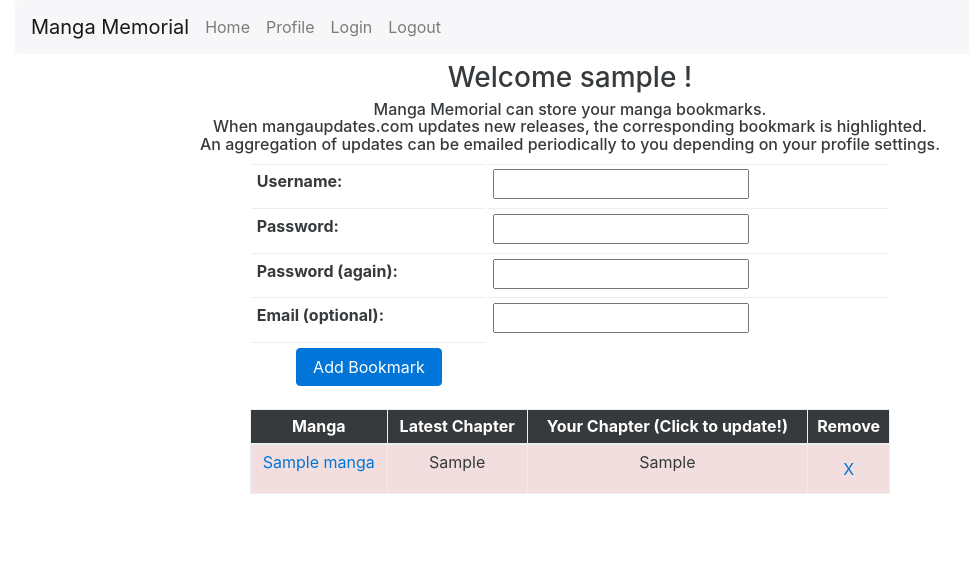
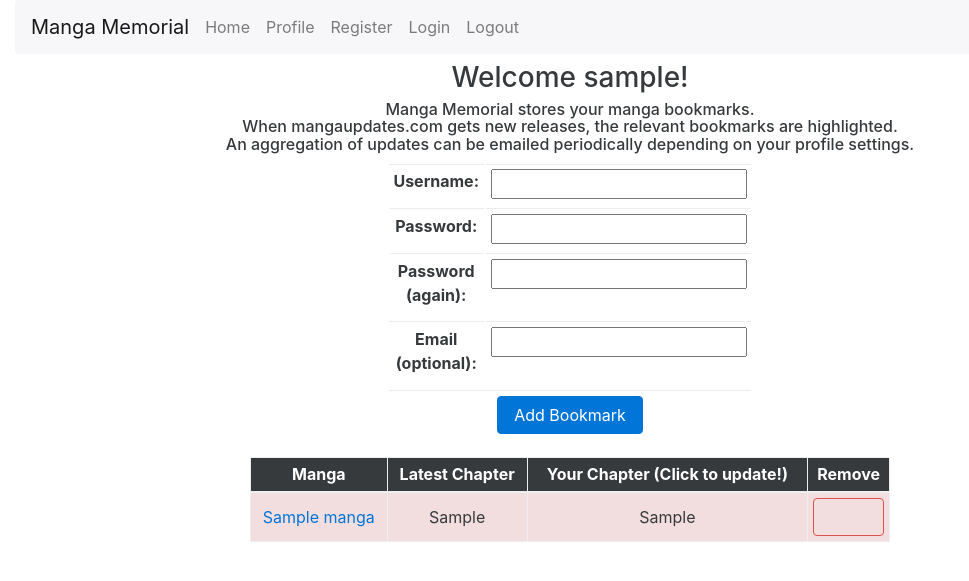
Before and after one commit to Danlock/manga-memorial, a Django app: template manga_memorial/core/templates/home.html in a window 1280 px wide. Shown: the top 581 px of the page, without its empty margins (70-1039 px from the left). Run offline with Django 3.2, Linux system fonts and the light colour scheme; the template is opened without the code that fills it: values that come from a table or form of the project are taken from there, others are empty; a user stored in the database is signed in; tables that the repository leaves empty hold one stand-in row (values such as "Sample post"); parts of the project's set-up code (start-up, migrations or seed data) failed here and were passed over; some libraries are stand-ins or nearby versions.

Commit message:
removed unnessary register success page, better layout for templates, css shit

```diff
--- a/manga_memorial/core/static/main.css
+++ b/manga_memorial/core/static/main.css
@@ -12,6 +12,14 @@
   width: 50%;
 }
 
+table > tbody > tr > td {
+  text-align: center;
+}
+
+table > tbody > tr > th {
+  text-align: center;
+}
+
 .table_center {
   text-align: center;
 }
@@ -22,6 +30,7 @@
 
 #bookmark_form {
   border-collapse: separate;
+  width: 25%;
 }
 
 #div_list__manga_list {
--- a/manga_memorial/core/templates/base.html
+++ b/manga_memorial/core/templates/base.html
@@ -7,8 +7,8 @@
   <script type="text/javascript" src="{% static 'lib/bootstrap/bootstrap.min.js' %}"></script>
 
   <link rel="stylesheet" href="{% static 'lib/bootstrap/bootstrap3-editable/css/bootstrap-editable.css' %}" />
+  <script src="{% static 'lib/bootstrap/bootstrap3-editable/js/bootstrap-editable.min.js' %}"></script>
   <link rel="stylesheet" type="text/css" href="{% static 'main.css' %}" />
-  <script src="{% static 'lib/bootstrap/bootstrap3-editable/js/bootstrap-editable.min.js' %}"></script>
 
   {% block head_content %} {% endblock %}
 
@@ -28,6 +28,9 @@
           <a class="nav-link" href="/home/">Profile</a>
         </li>
         <li class="nav-item">
+          <a class="nav-link" href="/register/">Register</a>
+        </li>
+        <li class="nav-item">
           <a class="nav-link" href="/login/">Login</a>
         </li>
         <li class="nav-item">
@@ -38,6 +41,14 @@
   </div>
 
   <h1>{% block head %}{% endblock %}</h1>
+  <div id="welcome" class="table_center">
+    <h3 id="welcome_msg">Welcome {% block welcome %}{% endblock %}!</h5>
+    <h6 id="explanation_msg">
+      Manga Memorial stores your manga bookmarks. <br>
+      When mangaupdates.com gets new releases, the relevant bookmarks are highlighted.<br>
+      An aggregation of updates can be emailed periodically depending on your profile settings.
+    </h6>
+  </div>
   {% block content %}{% endblock %}
 </body>
 </html>
--- a/manga_memorial/core/templates/home.html
+++ b/manga_memorial/core/templates/home.html
@@ -4,23 +4,16 @@
 {% block head_content %}
   <script type="text/javascript" src="{% static 'main.js' %}"></script>
 {% endblock %}
+{% block welcome %}{{ user.username }}{% endblock %}
 
 {% block content %}
-  <div id="welcome" class="table_center">
-    <h3 id="welcome_msg">Welcome {{ user.username }} !</h5>
-    <h6 id="explanation_msg">
-      Manga Memorial can store your manga bookmarks. <br>
-      When mangaupdates.com updates new releases, the corresponding bookmark is highlighted.<br>
-      An aggregation of updates can be emailed periodically to you depending on your profile settings.
-    </h6>
-  </div>
 
   <form method="post" action=".">
     {% csrf_token %}
-    <table id="bookmark_form" class="table table-sm tablewidth">
+    <table id="bookmark_form" class="table align-middle table-sm tablewidth">
       {{ form }}
       <tr class="table_center">
-        <td class="table_center"><input type="submit" value="Add Bookmark" class="btn btn-primary" /></td>
+        <td class="table_center" colspan="2"><input type="submit" value="Add Bookmark" class="btn btn-primary" /></td>
       </tr>
     </table>
   </form>
@@ -40,10 +33,10 @@
         <tr class="bookmark_row" id="{{ b.id }}" >
       {% endif %}
 
-        <td><a href="{{ b.manga.manga_updates_url }}">{{ b.manga.name }}</a></td>
-        <td>{{ b.manga.latest_release }}</td>
-        <td class="bookmark_release" data-name="release" data-pk="{{ b.id }}" data-url="/bookmark/" data-type="text" data-title="Enter Chapter" data-params="{csrfmiddlewaretoken:'{{csrf_token}}'}">{{ b.release }}</td>
-        <td class="bookmark_button"><input type="submit" value="X" class="btn btn-link" /></td>
+        <td class="align-middle"><a href="{{ b.manga.manga_updates_url }}">{{ b.manga.name }}</a></td>
+        <td class="align-middle">{{ b.manga.latest_release }}</td>
+        <td class="bookmark_release align-middle" data-name="release" data-pk="{{ b.id }}" data-url="/bookmark/" data-type="text" data-title="Enter Chapter" data-params="{csrfmiddlewaretoken:'{{csrf_token}}'}">{{ b.release }}</td>
+        <td class="bookmark_button align-middle"><input type="submit" value="&nbsp" class="btn btn-outline-danger btn-block" /></td>
       </tr>
     {% endfor %}
     </tbody>
--- a/manga_memorial/core/templates/registration/login.html
+++ b/manga_memorial/core/templates/registration/login.html
@@ -32,5 +32,4 @@
 <input type="submit" value="login" />
 <input type="hidden" name="next" value="{{ next }}" />
 </form>
-<a href="/register">Register</a>
 {% endblock %}
--- a/manga_memorial/core/templates/registration/register.html
+++ b/manga_memorial/core/templates/registration/register.html
@@ -8,5 +8,4 @@
     </table>
     <input type="submit" value="Register" />
   </form>
-  <a href="/">Login</a>
 {% endblock %}
--- a/manga_memorial/core/urls.py
+++ b/manga_memorial/core/urls.py
@@ -4,11 +4,10 @@
 from core.views import *
 
 urlpatterns = [
-  url(r'^$', login),
+  url(r'^$', home),
   url(r'^logout/$', logout_page),
   url(r'^login/$', login), # If user is not login it will redirect to login page
   url(r'^register/$', register),
-  url(r'^register/success/$', register_success),
   url(r'^home/$', home),
   url(r'^bookmark/$', edit_bookmark),
 ]
```
Also changed, not shown: manga_memorial/core/views.py (+1 -6 lines).
